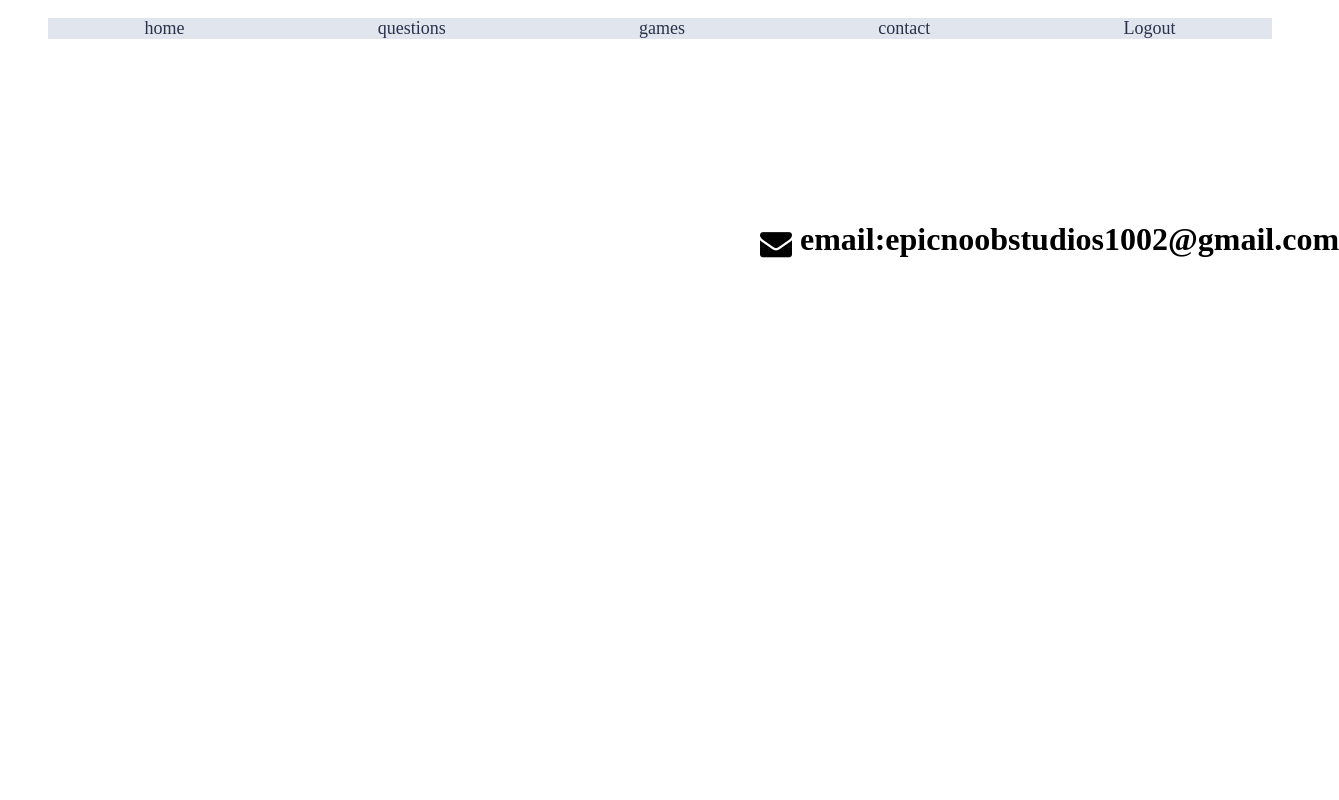
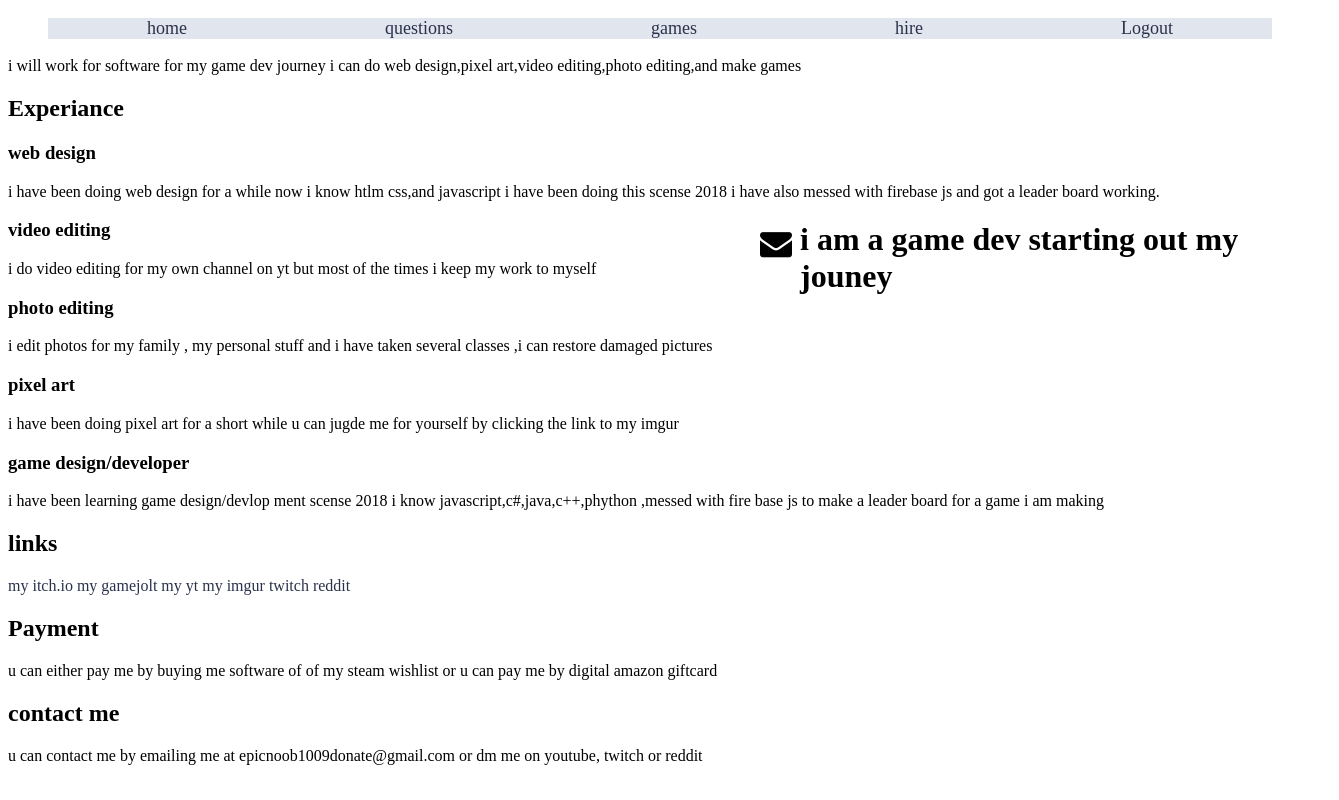
Before and after one commit to Epicnoob1004/-epicnoobstudios, a plain HTML site: page contact 2.html in a window 1280 px wide. Shown: the whole page, 1339 px wide, since content can reach past the window. Drawn offline with Linux system fonts and the light colour scheme.

Commit message:
Update contact 2.html

```diff
--- a/contact 2.html
+++ b/contact 2.html
@@ -105,7 +105,7 @@
 	<a href="contact 2.html">
 <li id="li4">
 
-		contact
+		hire
 
 </li>
 </a>
@@ -128,7 +128,30 @@
 	<source src="1.mp3" type="audio/mp3">
 
 </audio>-->
-<h1>email:epicnoobstudios1002@gmail.com</h1> <i class="fa fa-envelope fa-2x"  ></i>
+<h1>i am a game dev starting out my jouney </h1> <i class="fa fa-envelope fa-2x"  ></i>
+<p>i will work for software for my game dev journey i can do  web design,pixel art,video editing,photo editing,and make games</p>
+	<h2>Experiance</h2>
+	<h3>web design</h3>
+	<p>i have been doing web design for a while now i know htlm css,and javascript i have been doing this scense 2018 i have also messed with firebase js and got a leader board working. </p>
+	<h3>video editing </h3>
+	<p>i do video editing for my own channel on yt but most of the times i keep my work to myself</p>
+	<h3>photo editing </h3>
+<p>i edit photos for my family , my personal stuff and i have taken several classes ,i can  restore damaged pictures</p>
+	<h3>pixel art</h3>
+	<p>i have been doing pixel art for a short while  u can jugde me for yourself by clicking the link to my imgur</p>
+	<h3>game design/developer</h3>
+	<p>i have been learning game design/devlop ment scense 2018 i know javascript,c#,java,c++,phython ,messed with fire base js to make a leader board for a game i am making</p>
+	<h2>links</h2>
+	<a src="https://epicnoob1004.itch.io/"> my itch.io</a>
+	<a src="https://gamejolt.com/@Epicnoob1002"> my gamejolt</a>
+	<a src="https://www.youtube.com/channel/UC88mPt3knDtrqrcO4lMB3Dw"> my yt</a>
+	<a src="https://imgur.com/user/Epicnoob1002/posts"> my imgur</a>
+	<a src="https://www.twitch.tv/epicnoob1009"> twitch</a>
+	<a src="https://www.reddit.com/user/Epicnoob1004"> reddit</a>
+	<h2>Payment</h2>
+	<p>u can either pay me by buying me software of of my steam wishlist or u can pay me by digital amazon giftcard<p>
+	<h2>contact me</h2>
+	<p>u can contact me by  emailing me at epicnoob1009donate@gmail.com or  dm me  on youtube, twitch or reddit </p>
 
 </div>
 
```
